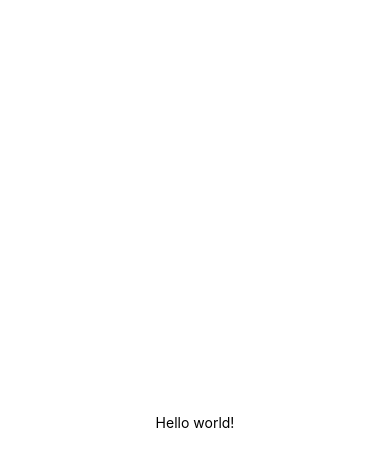
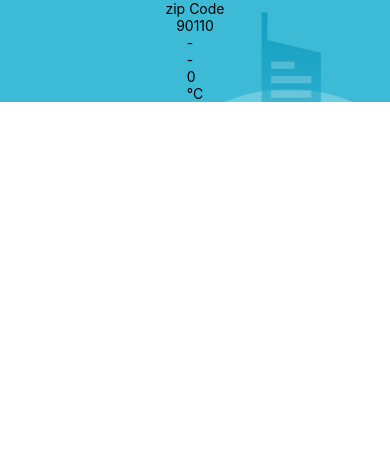
Before and after one commit to 6310110564/Lab3SA04, a React Native app: screen / in a window 390 px wide. Shown: the top 466 px of the page. Built offline with nearby package versions, Linux system fonts and the light colour scheme.

Commit message:
checkpoint2

```diff
--- a/App.js
+++ b/App.js
@@ -1,14 +1,13 @@
 import { StatusBar } from 'expo-status-bar';
 import React from 'react';
-import { StyleSheet, Text, View } from 'react-native';
+import { StyleSheet, View } from 'react-native';
+import Weather from './component/Weather';
+import Constants from 'expo-constants'
 
 export default function App() {
-  const doIt = () => {
-    console.log("Hello from console")
-  }
   return (
     <View style={styles.container}>
-      <Text onPress={doIt}>Hello world!</Text>
+      <Weather zipCode="90110"/>
       <StatusBar style="auto" />
     </View>
   );
@@ -16,9 +15,6 @@ export default function App() {
 
 const styles = StyleSheet.create({
   container: {
-    flex: 1,
-    backgroundColor: '#fff',
-    alignItems: 'center',
-    justifyContent: 'center',
+    paddingTop: Constants.statusBarHeight
   },
 });
--- /dev/null
+++ b/component/Forcast.js
@@ -0,0 +1,13 @@
+import React from "react";
+import { View, Text } from "react-native";
+
+export default function Forecast(props) {
+    return (
+        <View>
+            <Text>{props.main}</Text>
+            <Text>{props.description}</Text>
+            <Text>{props.temp}</Text>
+            <Text>°C</Text>
+        </View>
+    )
+}
--- /dev/null
+++ b/component/Weather.js
@@ -0,0 +1,29 @@
+import React from "react";
+import { ImageBackground, Text } from "react-native";
+import Forecast from "./Forcast";
+import { useState } from "react";
+import { StyleSheet } from "react-native";
+
+export default function Weather(props) {
+    const [forecastInfo, setForecastInfo] = useState({
+        main: '-',
+        description: '-',
+        temp: 0
+    })
+    return (
+        <ImageBackground source={require('../bg.png')} style={styles.backdrop}>
+            <Text>zip Code</Text>
+            <Text>{props.zipCode}</Text>
+            <Forecast {...forecastInfo}/>
+        </ImageBackground>
+    );
+}
+
+const styles = StyleSheet.create({
+    backdrop: {
+        flexDirection: 'column',
+        alignItems: 'center',
+        width: '100%',
+        height: '100%'
+    },
+});
```
Also changed, not shown: bg.png (added).
